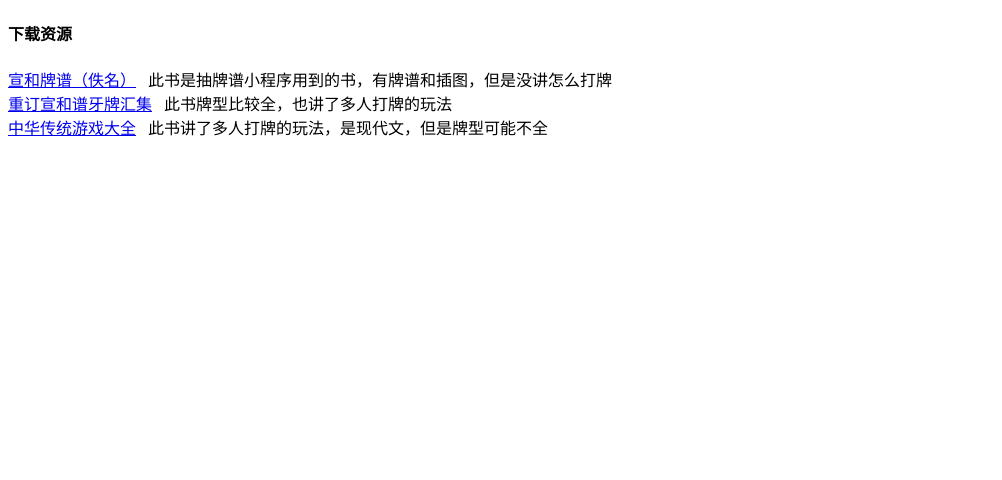
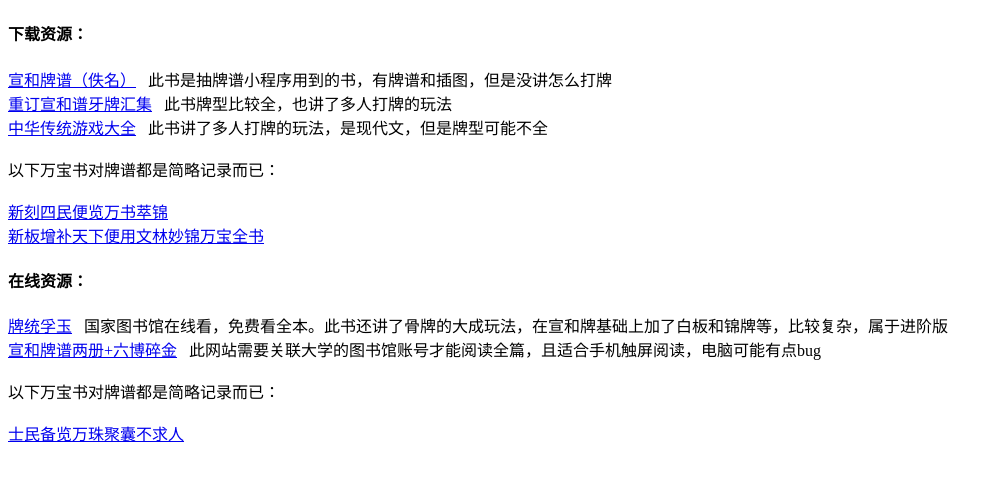
Before and after one commit to magicGina/xuanhe_drinking_helper, a plain HTML site: page html/download.html in a window 1280 px wide. Shown: the whole page, without its empty margins (0-1002 px from the left). Drawn offline with Linux system fonts and the light colour scheme.

Commit message:
增加下载资源

```diff
--- a/html/download.html
+++ b/html/download.html
@@ -5,12 +5,27 @@
     <title>宣和牌资源下载页</title>
 </head>
 <body>
-<h4>下载资源</h4>
+<h4>下载资源：</h4>
 <a href="https://miya.teracloud.jp/share/11d1d3c35d7fc6d8">宣和牌谱（佚名）</a>
 &nbsp;&nbsp;此书是抽牌谱小程序用到的书，有牌谱和插图，但是没讲怎么打牌<br/>
 <a href="https://miya.teracloud.jp/share/11d18e6d9123bbb3">重订宣和谱牙牌汇集</a>
 &nbsp;&nbsp;此书牌型比较全，也讲了多人打牌的玩法<br/>
 <a href="https://miya.teracloud.jp/share/11d1f6539cfe6d42">中华传统游戏大全</a>
 &nbsp;&nbsp;此书讲了多人打牌的玩法，是现代文，但是牌型可能不全<br/>
+<br/>
+以下万宝书对牌谱都是简略记录而已：<br/><br/>
+<a href="https://miya.teracloud.jp/share/11d109e56a2a0ce1">新刻四民便览万书萃锦</a>
+&nbsp;&nbsp;<br/>
+<a href="https://miya.teracloud.jp/share/11d1b73656392a21">新板增补天下便用文林妙锦万宝全书</a>
+&nbsp;&nbsp;<br/>
+<h4>在线资源：</h4>
+<a href="http://read.nlc.cn/allSearch/searchDetail?searchType=25&showType=1&indexName=892&fid=411999019359">牌统孚玉</a>
+&nbsp;&nbsp;国家图书馆在线看，免费看全本。此书还讲了骨牌的大成玩法，在宣和牌基础上加了白板和锦牌等，比较复杂，属于进阶版<br/>
+<a href="https://m.cxstar.com/book/29c3a85d019681XXXX">宣和牌谱两册+六博碎金</a>
+&nbsp;&nbsp;此网站需要关联大学的图书馆账号才能阅读全篇，且适合手机触屏阅读，电脑可能有点bug<br/>
+<br/>
+以下万宝书对牌谱都是简略记录而已：<br/><br/>
+<a href="https://www.library.yonezawa.yamagata.jp/dg/AA068.html">士民备览万珠聚囊不求人</a>
+&nbsp;&nbsp;<br/>
 </body>
 </html>
```
